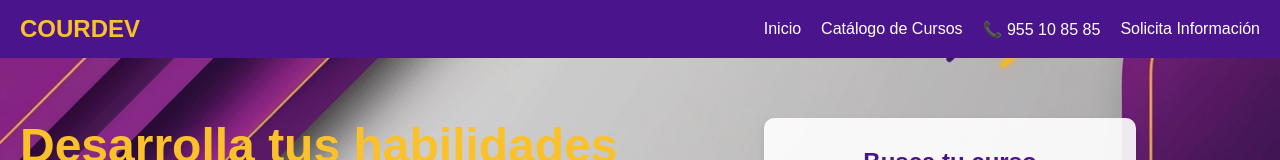
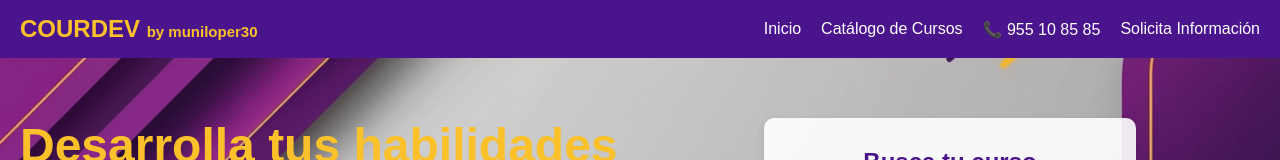
Before and after one commit to muniloper30/cursos_formativos, a website: page public/index.html in a window 1280 px wide. Shown: the top 160 px of the page. Drawn offline with Linux system fonts and the light colour scheme.

Commit message:
Añadir span al titulo del navbar con identificador de usuario github

```diff
--- a/public/css/styles.css
+++ b/public/css/styles.css
@@ -38,6 +38,11 @@ body {
 
 .navbar-menu a:hover {
     text-decoration: underline;
+}
+
+.navbar-brand .span-nav {
+    color: #FAC12A; /* Amarillo */
+    font-size: 15px;
 }
 
 .hero {
--- a/public/index.html
+++ b/public/index.html
@@ -10,7 +10,7 @@
     <!-- Barra de navegación -->
     <header>
         <nav class="navbar">
-            <div class="navbar-brand">COURDEV</div>
+            <div class="navbar-brand">COURDEV <span class="span-nav">by muniloper30</span></div>
             <ul class="navbar-menu">
                 <li><a href="#inicio">Inicio</a></li>
                 <li><a href="#catalogo">Catálogo de Cursos</a></li>
```
